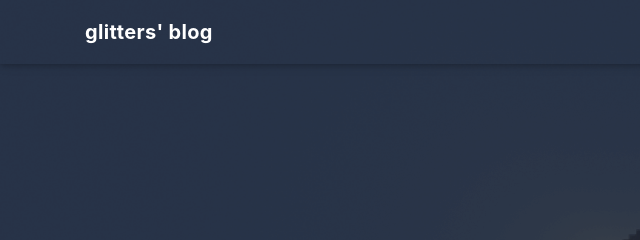
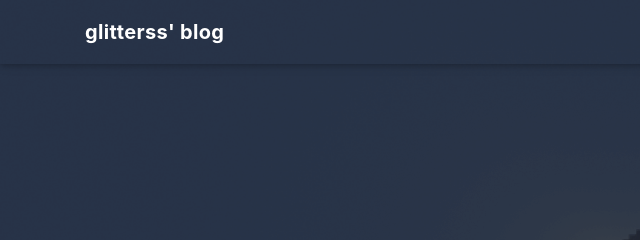
Before and after one commit to glitterss/glitterss.github.io, a plain HTML site: page index.html in a window 1280 px wide. Shown: the top 240 px of the page, 0-640 px from the left. Drawn offline with nearby package versions, Linux system fonts and the light colour scheme; some packages are replaced by stand-ins of ours; a script that the page names is missing; a small style sheet from the web is missing.

Commit message:
Site updated: 2023-10-14 14:42:10

```diff
--- a/index.html
+++ b/index.html
@@ -84,7 +84,7 @@
   <nav id="navbar" class="navbar fixed-top  navbar-expand-lg navbar-dark scrolling-navbar">
   <div class="container">
     <a class="navbar-brand" href="/">
-      <strong>glitters&#39; blog</strong>
+      <strong>glitterss&#39; blog</strong>
     </a>
 
     <button id="navbar-toggler-btn" class="navbar-toggler" type="button" data-toggle="collapse"
```
Also changed, not shown: 2023/10/14/article-title/index.html (+1 -1 lines), 2023/10/14/first-blog/index.html (+1 -1 lines), 2023/10/14/glitterss/index.html (+1 -1 lines), 2023/10/14/hello-world/index.html (+1 -1 lines), 404.html (+1 -1 lines), about/index.html (+1 -1 lines), archives/2023/10/index.html (+1 -1 lines), archives/2023/index.html (+1 -1 lines), archives/index.html (+1 -1 lines), categories/index.html (+1 -1 lines), links/index.html (+1 -1 lines), tags/index.html (+1 -1 lines).
